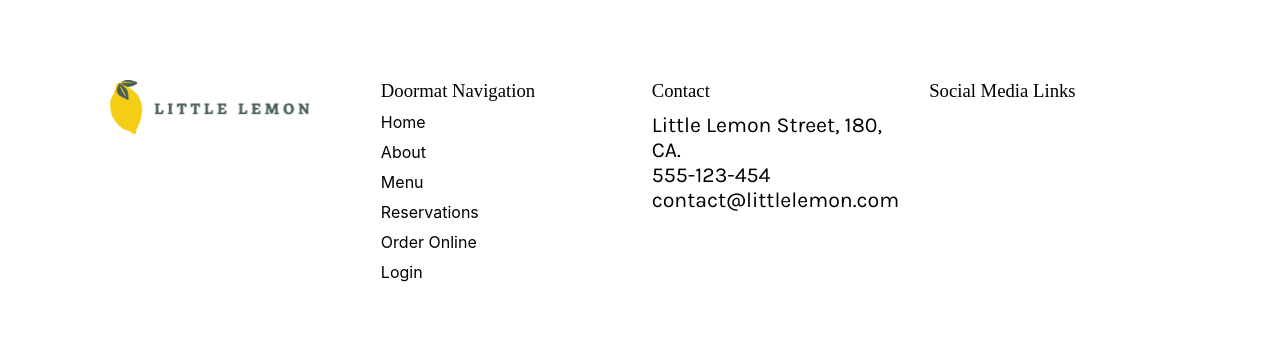
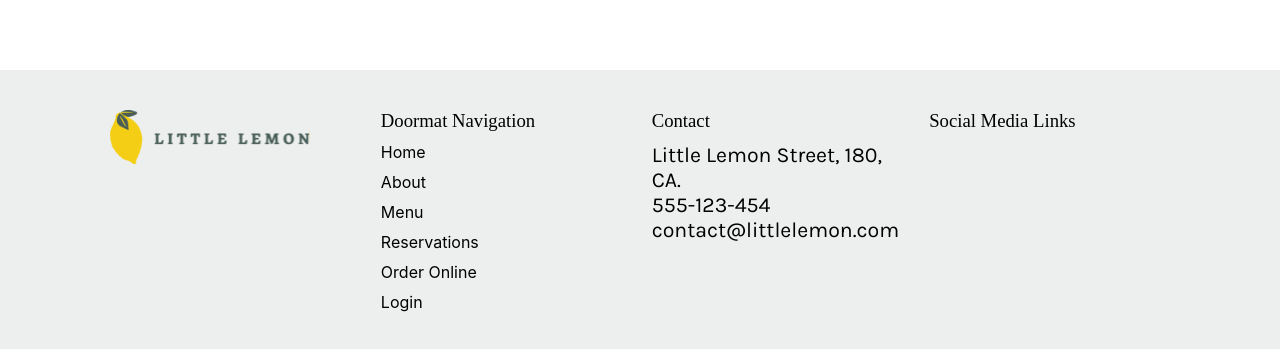
Before and after one commit to rodriguezmauricio/little-lemon, a React (Create React App) app: page / in a window 1280 px wide. Shown: the part 2444-2793 px from the top of the page. Before the commit the page ends 2736 px from the top, so only its background shows below. Built offline with nearby package versions, Linux system fonts and the light colour scheme; a web font is replaced by a local one.

Commit message:
footer css fixed

```diff
--- a/src/App.css
+++ b/src/App.css
@@ -124,36 +124,11 @@ nav ul a {
 
 /* FOOTER STYLE BEGIN */
 
-footer {
-  display: grid;
-  grid-template-columns: repeat(4, 1fr);
-  gap: var(--gap-regular);
-  margin: auto;
-  max-width: var(--max-width);
-  padding: 10px 20px;
-}
-
-footer img {
-  max-width: 200px;
-}
-
-.footer_col {
-  display: flex;
-  flex-direction: column;
-  gap: 10px;
-}
-
-footer nav ul {
-  display: flex;
-  flex-direction: column;
-  gap: 10px;
-}
-
-nav ul a {
+/* nav ul a {
   list-style: none;
   text-decoration: none;
   color: var(--color-black);
-}
+} */
 
 /* FOOTER STYLE END */
 
--- a/src/App.js
+++ b/src/App.js
@@ -1,7 +1,7 @@
 import "./App.css";
-import Footer from "./components/Footer";
 import Header from "./components/Header";
 import Main from "./components/Main";
+import Footer from "./components/footer/Footer";
 import BookATable from "./components/pages/BookATable";
 
 import { BrowserRouter as Router, Route, Routes } from "react-router-dom";
--- a/src/components/Footer.jsx
+++ /dev/null
@@ -1,40 +0,0 @@
-import menuLinks from "../data/navLinks";
-import logo from "../images/Logo .svg";
-
-const Footer = () => {
-  return (
-    <footer>
-      <div className="footer_col">
-        <img src={logo} alt="Little Lemon Restaurant Logo" />
-      </div>
-
-      <nav className="footer_col">
-        <h3>Doormat Navigation</h3>
-        <ul>
-          {menuLinks.map((item) => {
-            return (
-              <a href={item.link}>
-                <li key={item.text}>{item.text}</li>
-              </a>
-            );
-          })}
-        </ul>
-      </nav>
-
-      <div className="footer_col">
-        <h3>Contact</h3>
-        <div className="">
-          <p>Little Lemon Street, 180, CA.</p>
-          <p>555-123-454</p>
-          <p>contact@littlelemon.com</p>
-        </div>
-      </div>
-
-      <div className="footer_col">
-        <h3>Social Media Links</h3>
-      </div>
-    </footer>
-  );
-};
-
-export default Footer;
--- /dev/null
+++ b/src/components/footer/Footer.jsx
@@ -0,0 +1,43 @@
+import menuLinks from "../../data/navLinks";
+import logo from "../../images/Logo .svg";
+import "./footer.css";
+
+const Footer = () => {
+  return (
+    <footer>
+      <div className="container">
+        <div className="footer_col">
+          <img src={logo} alt="Little Lemon Restaurant Logo" />
+        </div>
+
+        <nav className="footer_col">
+          <h3>Doormat Navigation</h3>
+          <ul>
+            {menuLinks.map((item) => {
+              return (
+                <a href={item.link}>
+                  <li key={item.text}>{item.text}</li>
+                </a>
+              );
+            })}
+          </ul>
+        </nav>
+
+        <div className="footer_col">
+          <h3>Contact</h3>
+          <div className="">
+            <p>Little Lemon Street, 180, CA.</p>
+            <p>555-123-454</p>
+            <p>contact@littlelemon.com</p>
+          </div>
+        </div>
+
+        <div className="footer_col">
+          <h3>Social Media Links</h3>
+        </div>
+      </div>
+    </footer>
+  );
+};
+
+export default Footer;
--- /dev/null
+++ b/src/components/footer/footer.css
@@ -0,0 +1,30 @@
+footer {
+  gap: var(--gap-regular);
+  padding: 10px 20px;
+  background-color: var(--color-light-grey);
+}
+
+footer .container {
+  display: grid;
+  grid-template-columns: repeat(4, 1fr);
+  gap: var(--gap-regular);
+  max-width: var(--max-width);
+  margin: auto;
+  padding: 30px 20px;
+}
+
+footer img {
+  max-width: 200px;
+}
+
+.footer_col {
+  display: flex;
+  flex-direction: column;
+  gap: 10px;
+}
+
+footer nav ul {
+  display: flex;
+  flex-direction: column;
+  gap: 10px;
+}
--- a/src/components/main.css
+++ b/src/components/main.css
@@ -38,7 +38,7 @@
   background-image: url(../images/restauranfood.jpg);
   background-size: cover;
   position: absolute;
-  width: 35%;
+  width: 45%;
   height: 450px;
   top: 20px;
   right: 20px;
@@ -108,8 +108,8 @@
   position: relative;
   flex-direction: row;
   display: flex;
-  justify-content: flex-end;
-  flex: 1;
+  justify-content: center;
+  flex: 2;
 }
 
 .about-img-one {
```
